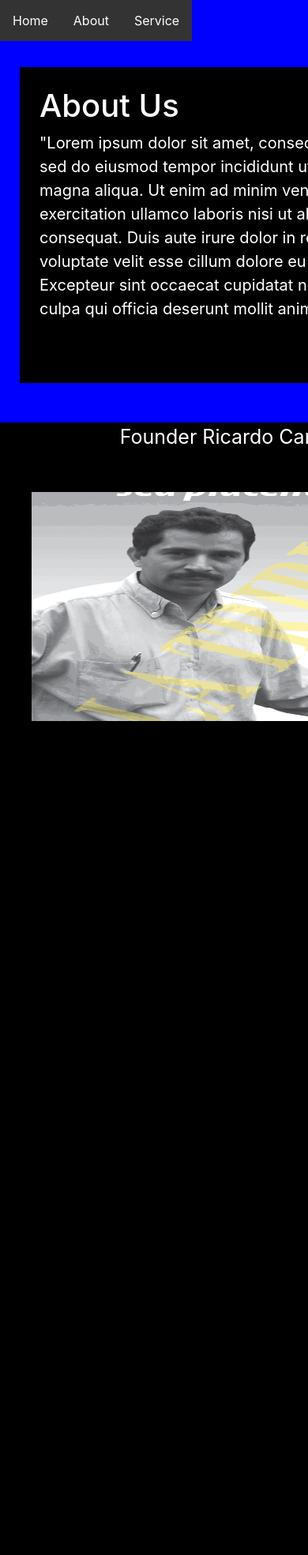
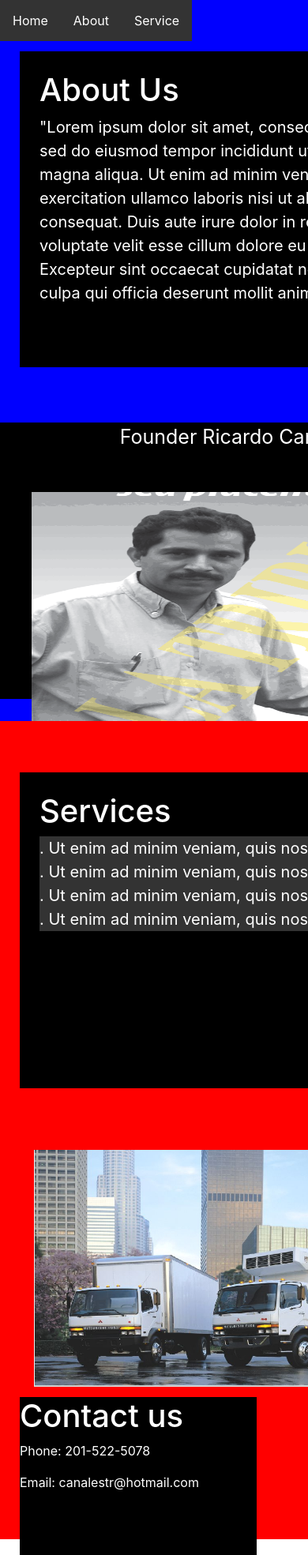
Before and after one commit to mramos1126/trucksareus, a PHP site: page /truck.html in a window 390 px wide; the page is wider, and only the part inside the window is pictured. Shown: that part at 79% size. Before the commit the page ends 913 px from the top of that part, so only its background shows below. Run offline with PHP 8.4, Linux system fonts and the light colour scheme.

Commit message:
show site

```diff
--- a/assets/style.css
+++ b/assets/style.css
@@ -42,7 +42,7 @@ text-align: center;
 background-color: #808080;
 color: white;
 clear: both;
-position:absolute;
+
    bottom:0;
    width:100%;
 }
@@ -103,11 +103,13 @@ width: 600px;
 height: 400px;
 background-color: black;
 
+
+
    font-size: 20px;
     padding: 25px;
     margin: 25px;
     color: white;
-top: 60px;
+top: 40px;
 float: left;
 position: relative;
 }
@@ -123,7 +125,7 @@ margin: 25px;
 .champtitle{
 top: 60px;
    width: 600px;
-   height: 400px;
+   height: 350px;
 color: white;
 background-color: black;
    position: relative;
@@ -140,8 +142,18 @@ ul.b {
     list-style-type: square;
 }
 #trucks{
-width: 600px;
-height: 400px;
-top: 85px;
+width: 500px;
+height: 300px;
+top: 50px;
 position: relative;
+
+margin : 43px;
 }
+.contacts{
+width: 300px;
+height: 200px;
+top: 20px;
+margin-left: 40px;
+background-color: black;
+color:white;
+position: relative;
--- a/truck.html
+++ b/truck.html
@@ -32,7 +32,31 @@
 </div>
 </div>
 </div>
-
-
+<div id = "service" style="min-height: 750px;">
+<div class="row">
+<div class="col-md-6">
+<div class="aboutpage">
+<h1> Services </h1>
+<ul class="b">
+  <li>. Ut enim ad minim veniam, quis nostrud exer</li>
+  <li>. Ut enim ad minim veniam, quis nostrud exer</li>
+  <li>. Ut enim ad minim veniam, quis nostrud exer</li>
+<li>. Ut enim ad minim veniam, quis nostrud exer</li>
+</ul>
+</div>
+</div>
+<div class="col-md-6">
+	<img id = "trucks" src="assets/images/truck.png">
+</div>
+<div class="row">
+<div class="col-md-6">
+<div class="contacts">
+<h1> Contact us </h1>
+<p>Phone: 201-522-5078</p>
+<p>Email: canalestr@hotmail.com</p>
+</div>
+</div>
+</div>
+</div>
 </body>
 </html>
```
Also changed, not shown: trucking.html (+8 -2 lines).
